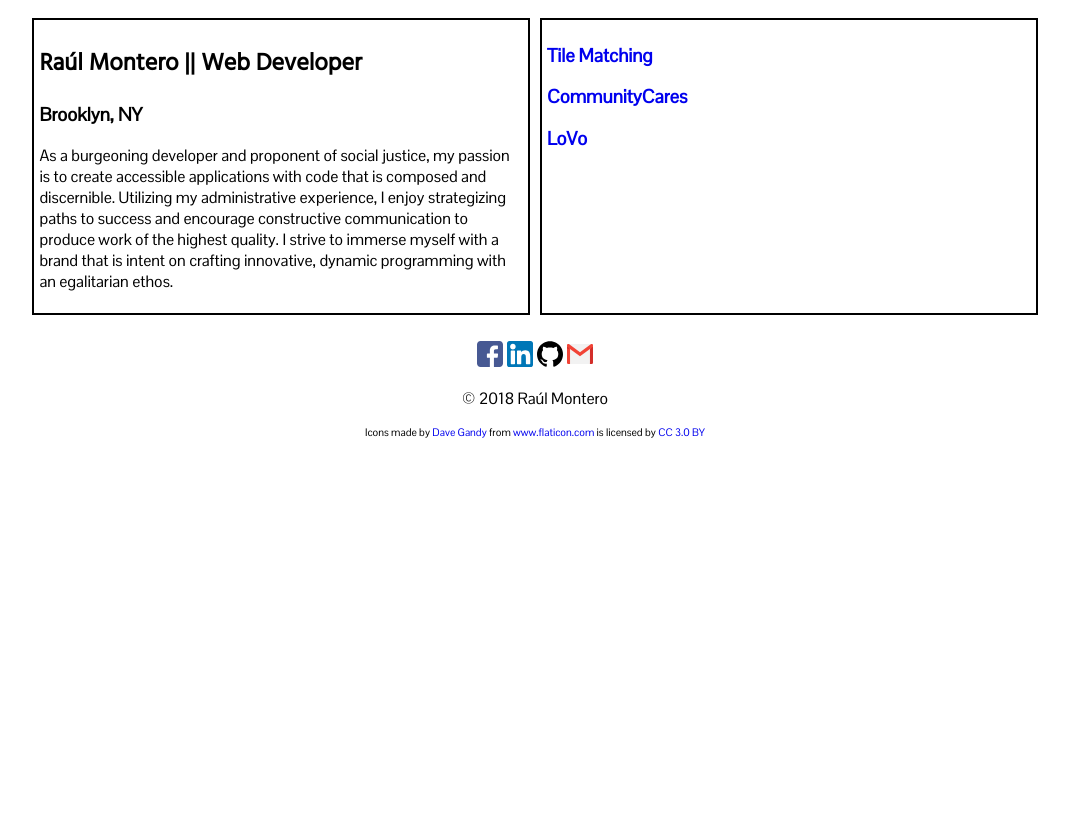
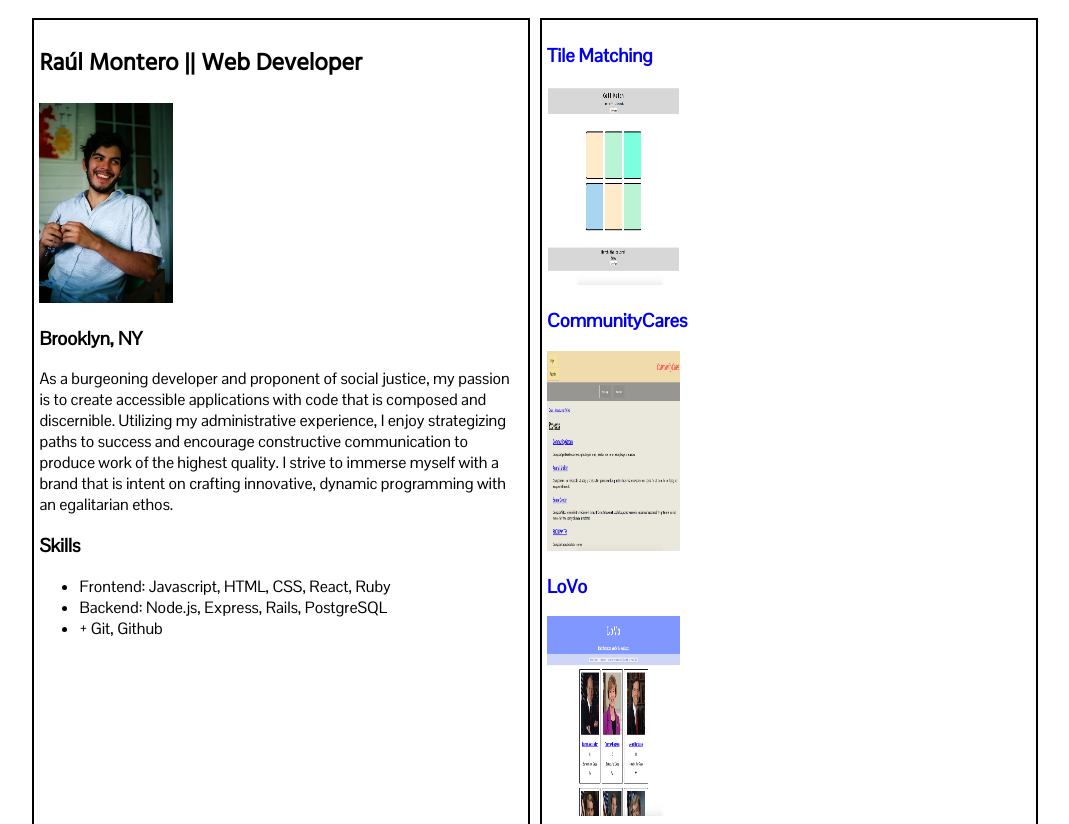
Before and after one commit to brooklynbodega/Portfolio-V1, a plain HTML site: page index.html in a window 1280 px wide. Shown: the top 824 px of the page, without its empty margins (105-1174 px from the left). Before the commit the page ends 800 px from the top, so only its background shows below. Drawn offline with Linux system fonts and the light colour scheme.

Commit message:
added images--no styling

```diff
--- a/index.html
+++ b/index.html
@@ -14,32 +14,48 @@
   <main>
     <section class="raul">
       <h2>Raúl Montero || Web Developer</h2>
+      <img src="./images/profile-photo.jpg" alt="profile-photo">
       <h3>Brooklyn, NY</h3>
       <p>As a burgeoning developer and proponent of social justice, my passion is to create accessible applications with code
         that is composed and discernible. Utilizing my administrative experience, I enjoy strategizing paths to success and
         encourage constructive communication to produce work of the highest quality. I strive to immerse myself with a brand
         that is intent on crafting innovative, dynamic programming with an egalitarian ethos.</p>
+      <h3>Skills</h3>
+      <ul>
+        <li>Frontend: Javascript, HTML, CSS, React, Ruby</li>
+        <li>Backend: Node.js, Express, Rails, PostgreSQL</li>
+        <li>+ Git, Github</li>
+      </ul>
     </section>
     <section class="work">
       <div class="project one">
         <h3>
-          <a href="https://brooklynbodega.github.io/Project-01/">Tile Matching</a>
+          <a href="https://brooklynbodega.github.io/Project-01/">
+          <p>Tile Matching</p>
+          <img src="./images/project-1-photo-00.png" alt="project-1">
+          </a>
         </h3>
       </div>
       <div class="project two">
         <h3>
-          <a href="https://project-2-volunteer.herokuapp.com/">CommunityCares</a>
+          <a href="https://project-2-volunteer.herokuapp.com/">
+            <p>CommunityCares</p>
+            <img src="./images/project-2-photo-00.png" alt="project-2">
+          </a>
         </h3>
       </div>
       <div class="project three">
         <h3>
-          <a href="https://lovo.netlify.com/">LoVo</a>
+          <a href="https://lovo.netlify.com/">
+<p>LoVo</p>
+            <img src="./images/project-4-photo-00.png" alt="project-4">
+          </a>
         </h3>
       </div>
     </section>
   </main>
   <footer>
-    <p>
+    <p class="social-links">
       <a href="https://www.facebook.com/montero.raul">
         <img src="./images/facebook-logo.svg" alt="facebook">
       </a>
--- a/style.css
+++ b/style.css
@@ -20,18 +20,31 @@ section {
 .raul {
   border: solid black 2px;
   padding: 5px;
+  /* height: 450px; */
+}
+
+.raul img {
+  height: 150pt;
+  width: 100pt;
 }
 
 .work {
   border: solid black 2px;
   padding: 5px;
+  /* height: 450px; */
+}
+
+.work img {
+  height: 150pt;
+  width: 100pt;
 }
 
 body footer {
   text-align: center;
 }
 
-img {
+.social-links img {
+  margin-right: 10px;
   height: 20pt;
   width: 20pt;
 }
@@ -39,6 +52,7 @@ img {
 .credit {
   font-size: 8pt;
 }
+
 a:-webkit-any-link {
   color: -webkit-link;
   cursor: pointer;
```
